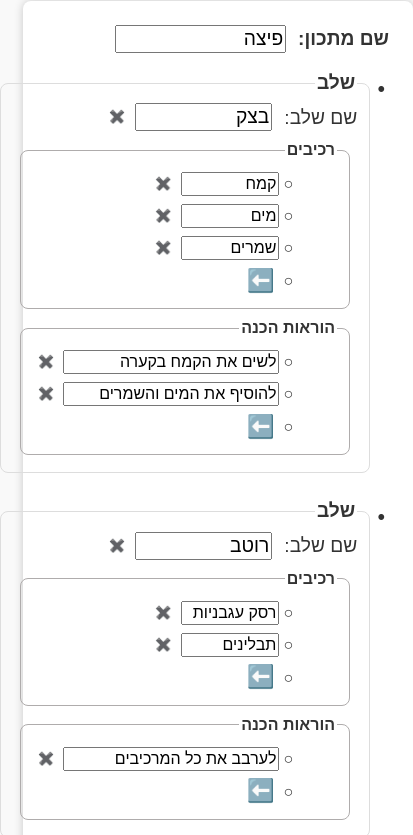
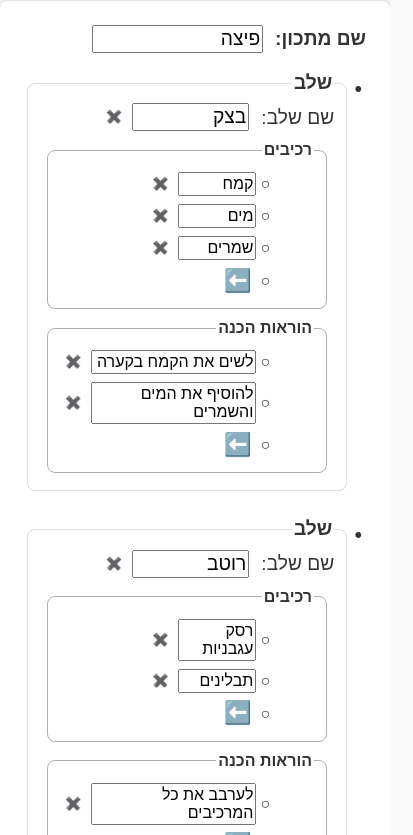
Before and after one commit to ceranco/cookbook, a website built with Vite: page index.html in a window 390 px wide. Shown: the part 100-935 px from the top of the page, 413 px wide, since content can reach past the window. Built offline with nearby package versions, Linux system fonts and the light colour scheme.

Commit message:
Fix textarea to be responsive for mobile.

```diff
--- a/src/html.ts
+++ b/src/html.ts
@@ -42,16 +42,28 @@ export abstract class Html {
 		input.required = true;
 		input.rows = 1;
 
+		const updateHeight = (ta: HTMLTextAreaElement) => {
+			const borderWidth = +getComputedStyle(ta).getPropertyValue("border-width").slice(0, -2);
+			ta.style.height = "auto";
+			ta.style.height = ta.scrollHeight + borderWidth * 2 + "px";
+		}
+
 		setTimeout(() => {
-			const borderWidth = +getComputedStyle(input).getPropertyValue("border-width").slice(0, -2);
-			input.style.height = "auto";
-			input.style.height = input.scrollHeight + borderWidth * 2 + "px";
+			updateHeight(input);
 
-			input.addEventListener("input", () => {
-				const borderWidth = +getComputedStyle(input).getPropertyValue("border-width").slice(0, -2);
-				input.style.height = "auto";
-				input.style.height = input.scrollHeight + borderWidth * 2 + "px";
+			input.addEventListener("input", () => updateHeight(input));
+			const resizeObserver = new ResizeObserver((entries) => {
+				console.assert(entries.length === 1);
+				const input = entries[0];
+
+				if (input) {
+					updateHeight(input.target as HTMLTextAreaElement);
+				} else {
+					resizeObserver.disconnect();
+				}
+
 			});
+			resizeObserver.observe(input);
 		});
 		return input;
 	}
--- a/src/main.css
+++ b/src/main.css
@@ -25,6 +25,12 @@ blockquote,
 dl,
 dd {
 	margin: 0;
+}
+
+/* Allow fieldset and divs to be small for mobile */
+fieldset,
+div {
+	min-width: 0;
 }
 
 /* Remove list styles on ul, ol elements with a list role, which suggests default styling will be removed */
```
